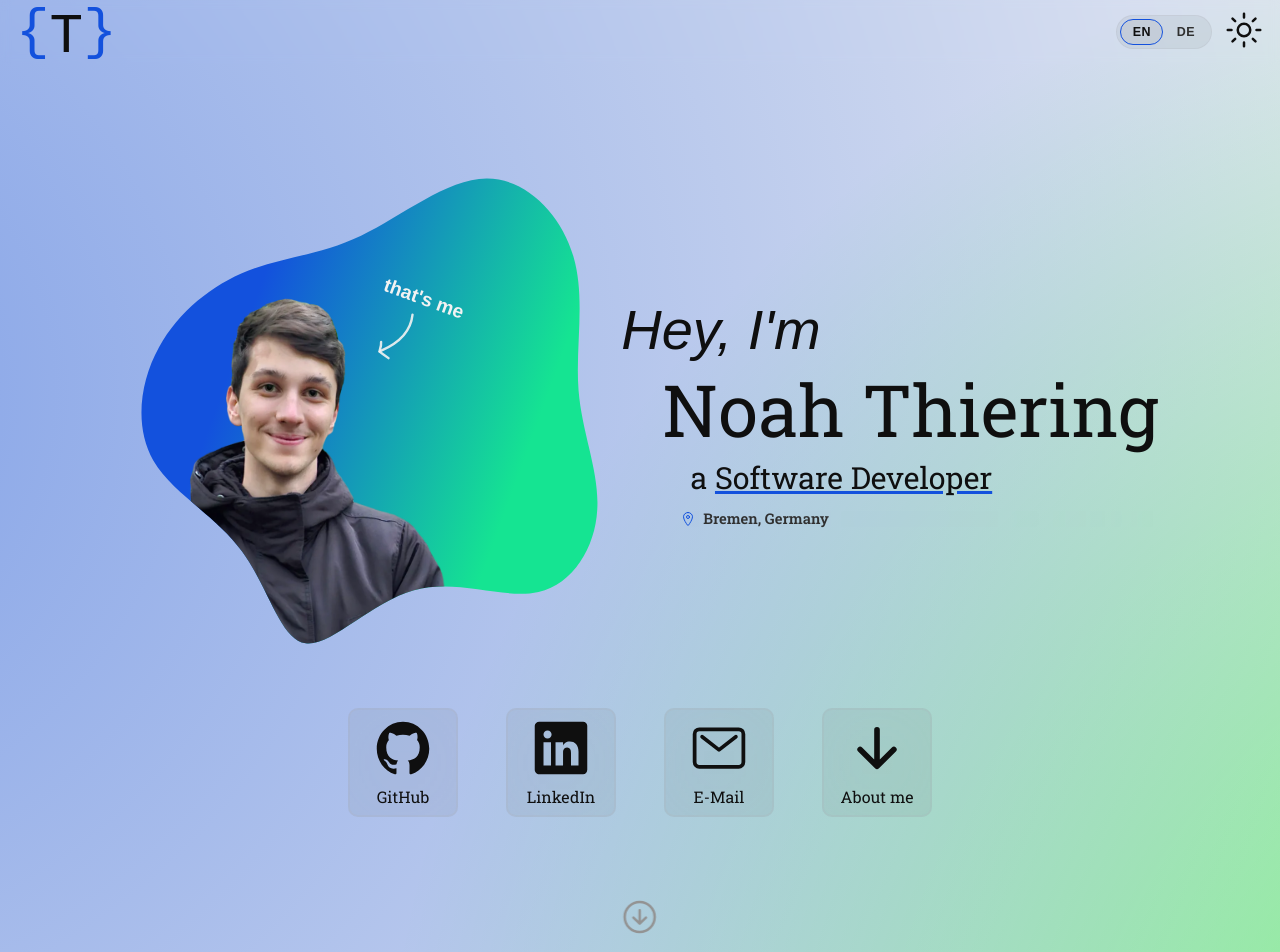
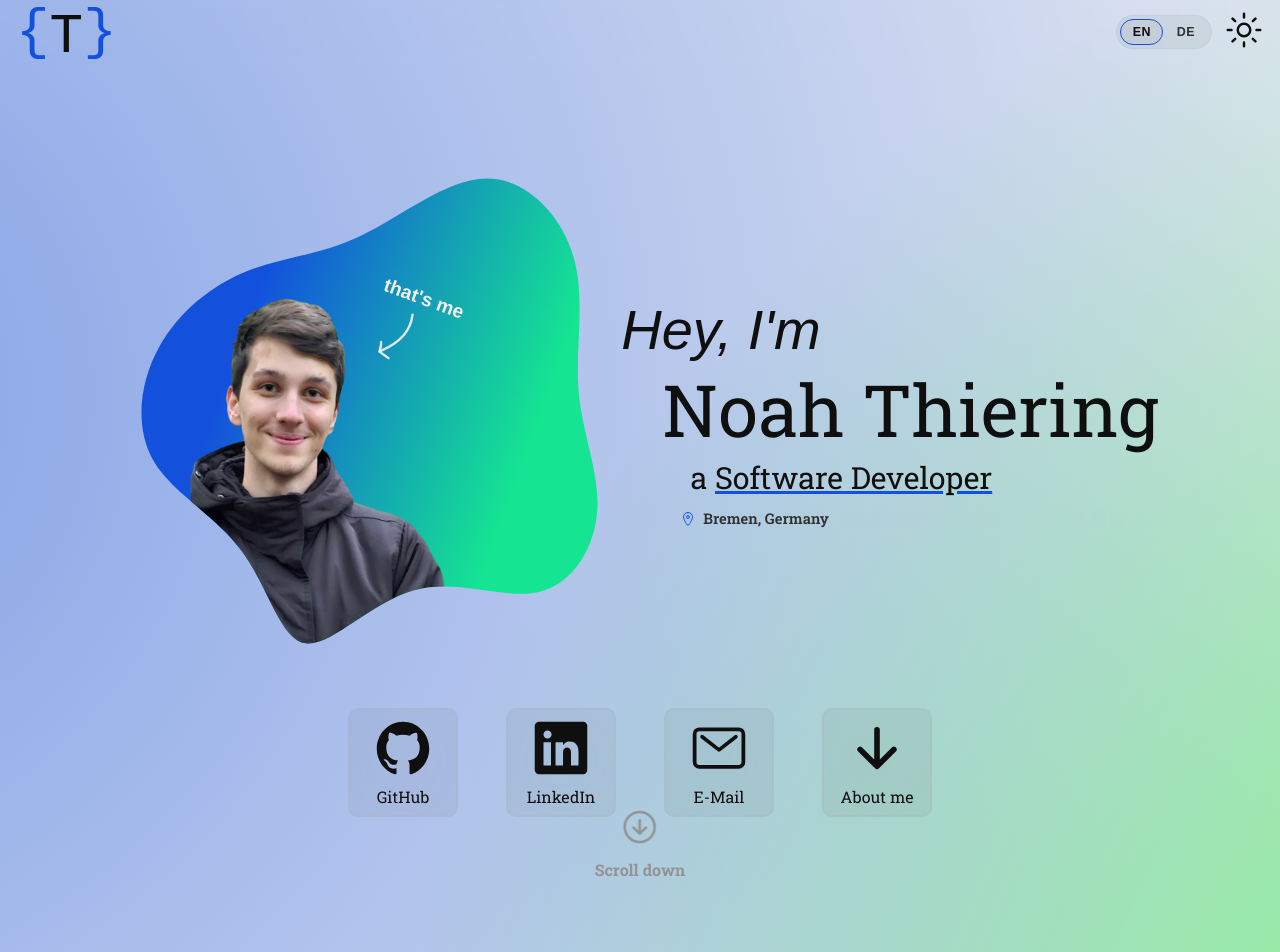
Before and after one commit to Noah4ever/noah4ever.github.io, a React (Vite) app: page / in a window 1280 px wide. Shown: the top 952 px of the page. Built offline with nearby package versions, Linux system fonts and the light colour scheme; a web font is replaced by a local one.

Commit message:
fix position of scroll down button

```diff
--- a/src/styles/pages/home/_scroll.scss
+++ b/src/styles/pages/home/_scroll.scss
@@ -2,10 +2,10 @@
 
 // Hide on small viewports
 @media (max-width: 299px) and (max-height: 769px),
-  (max-width: 339px) and (max-height: 679px),
-  (max-width: 439px) and (max-height: 739px),
-  (max-width: 814px) and (max-height: 799px),
-  (max-width: 959px) and (max-height: 799px) {
+(max-width: 339px) and (max-height: 679px),
+(max-width: 439px) and (max-height: 739px),
+(max-width: 814px) and (max-height: 799px),
+(max-width: 959px) and (max-height: 799px) {
   #scroll-down-container {
     display: none;
   }
@@ -13,7 +13,7 @@
 
 #scroll-down-container {
   position: absolute;
-  bottom: 10px;
+  bottom: 100px;
   left: 50%;
   translate: -50%;
 
```
